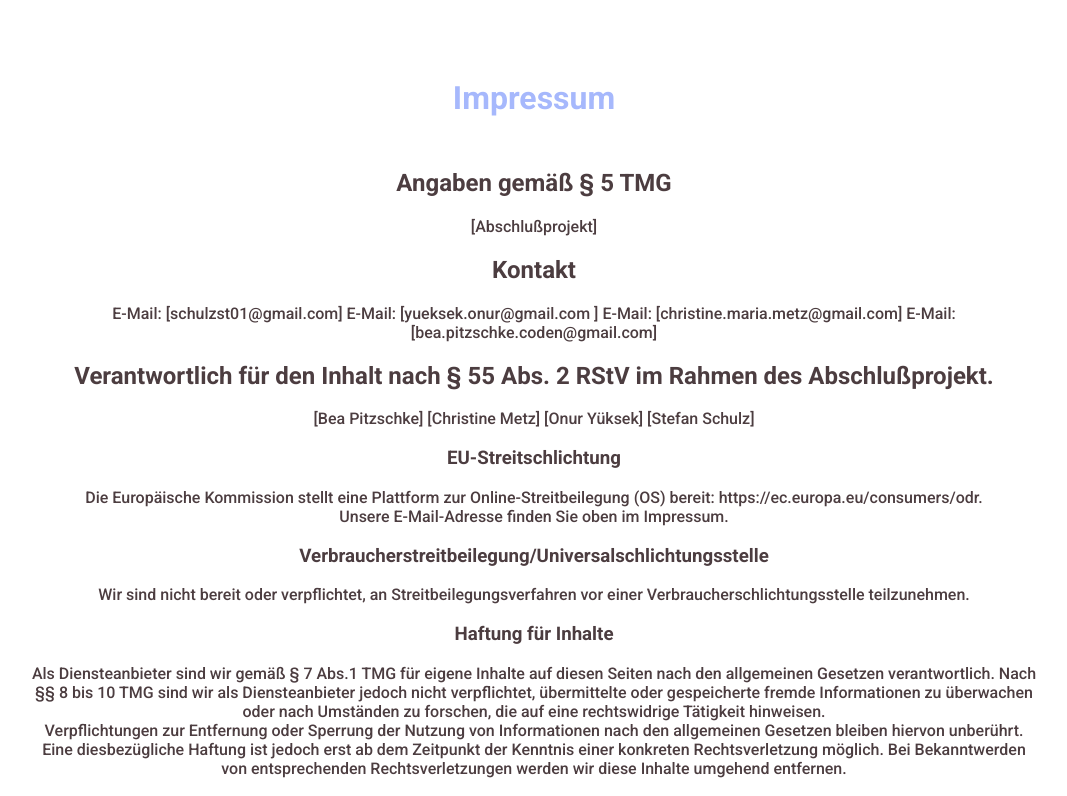
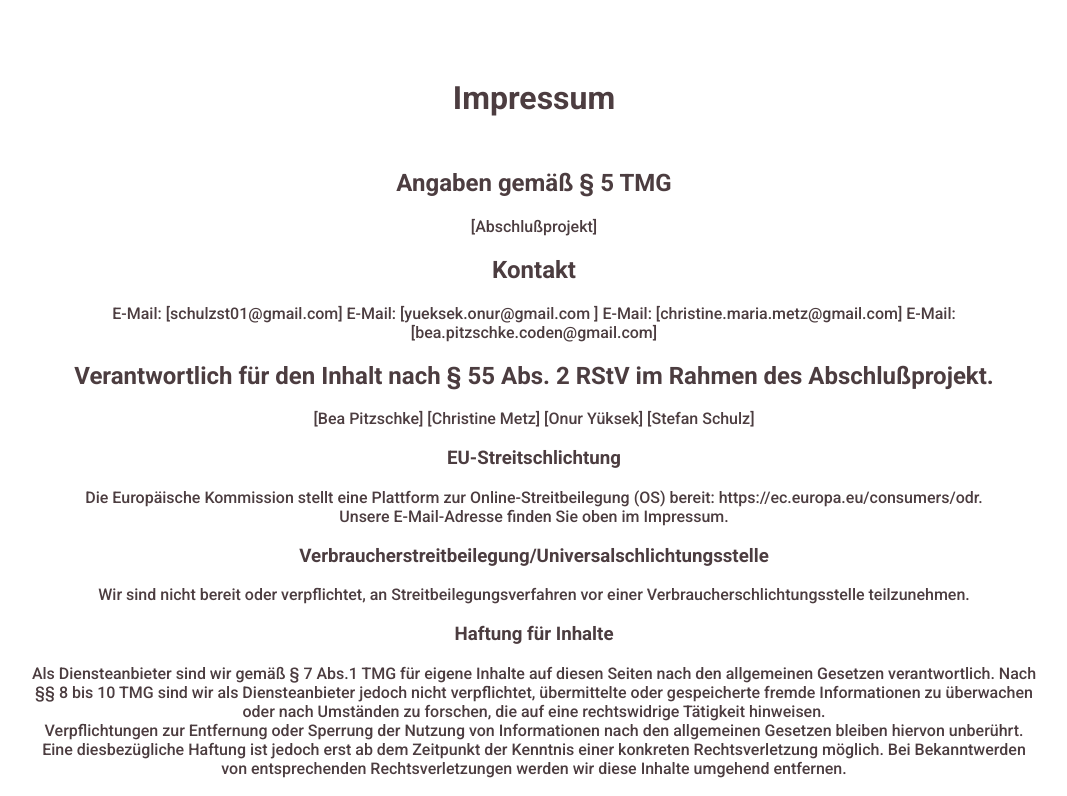
Before and after one commit to coding-bootcamps-eu/2023-04-final-project-lost-and-found, a Vue app: page /imprint in a window 1280 px wide. Shown: the top 796 px of the page, without its empty margins (106-1173 px from the left). Built offline with nearby package versions, Linux system fonts and the light colour scheme; what vue3-openlayers would draw is missing.

Commit message:
style: revise header imprint

```diff
--- a/src/views/ImprintPage.vue
+++ b/src/views/ImprintPage.vue
@@ -131,7 +131,7 @@ footer {
 }
 
 h1 {
-  color: #a6b8fc;
+  color: #4c3d40;
   padding-top: 30px;
   padding-bottom: 30px;
 }
```
